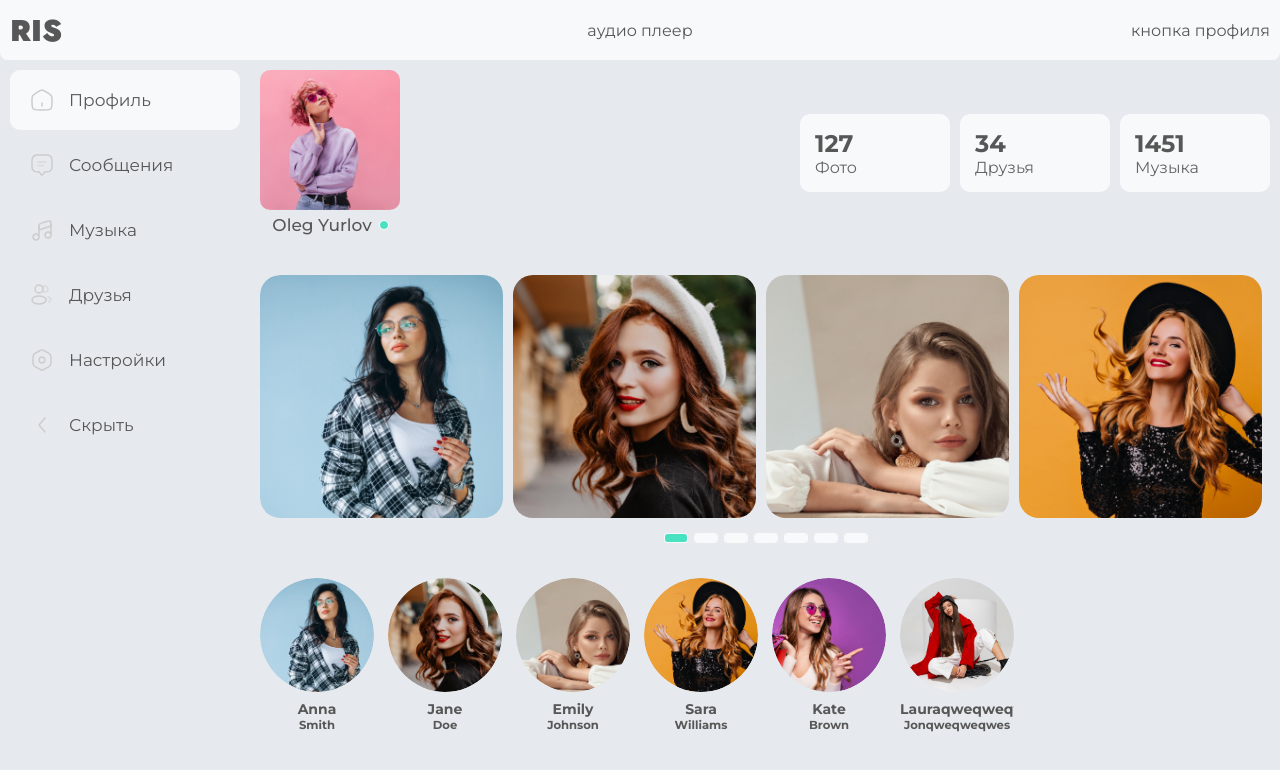
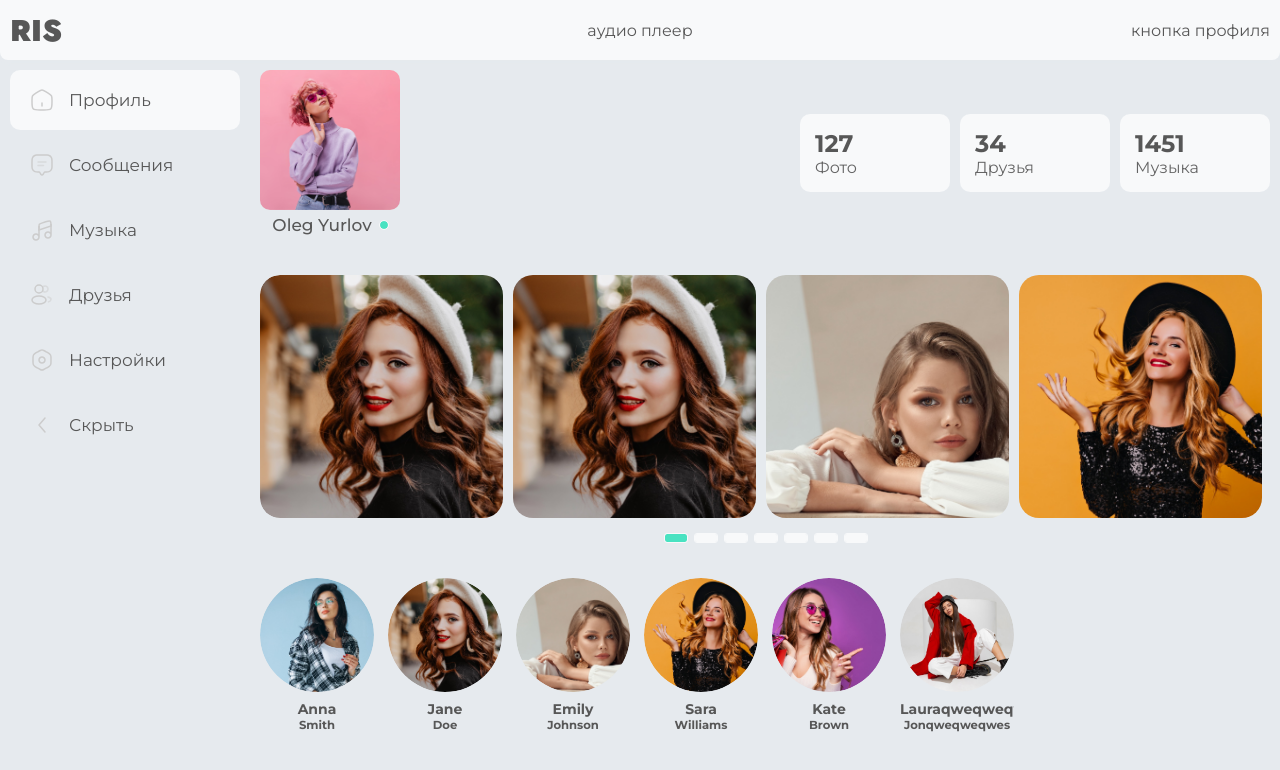
Before and after one commit to Holid4y/Client_RIS, a React (Vite) app: page / in a window 1280 px wide. Shown: the top 770 px of the page. Built offline with nearby package versions, Linux system fonts and the light colour scheme.

Commit message:
Commit for host

```diff
--- a/src/pages/Home/Home.tsx
+++ b/src/pages/Home/Home.tsx
@@ -23,8 +23,8 @@ const Home: React.FC = () => {
                         <div className='carusel'>
                             <Carusel>
                                 {[
-                                    '/src/assets/img/people/women/01.jpg',
-                                    '/src/assets/img/people/women/02.jpg',
+                                    '../../../src/assets/img/people/women/02.jpg',
+                                    './src/assets/img/people/women/02.jpg',
                                     '/src/assets/img/people/women/03.jpg',
                                     '/src/assets/img/people/women/04.jpg',
                                     '/src/assets/img/people/women/06.jpg',
```
